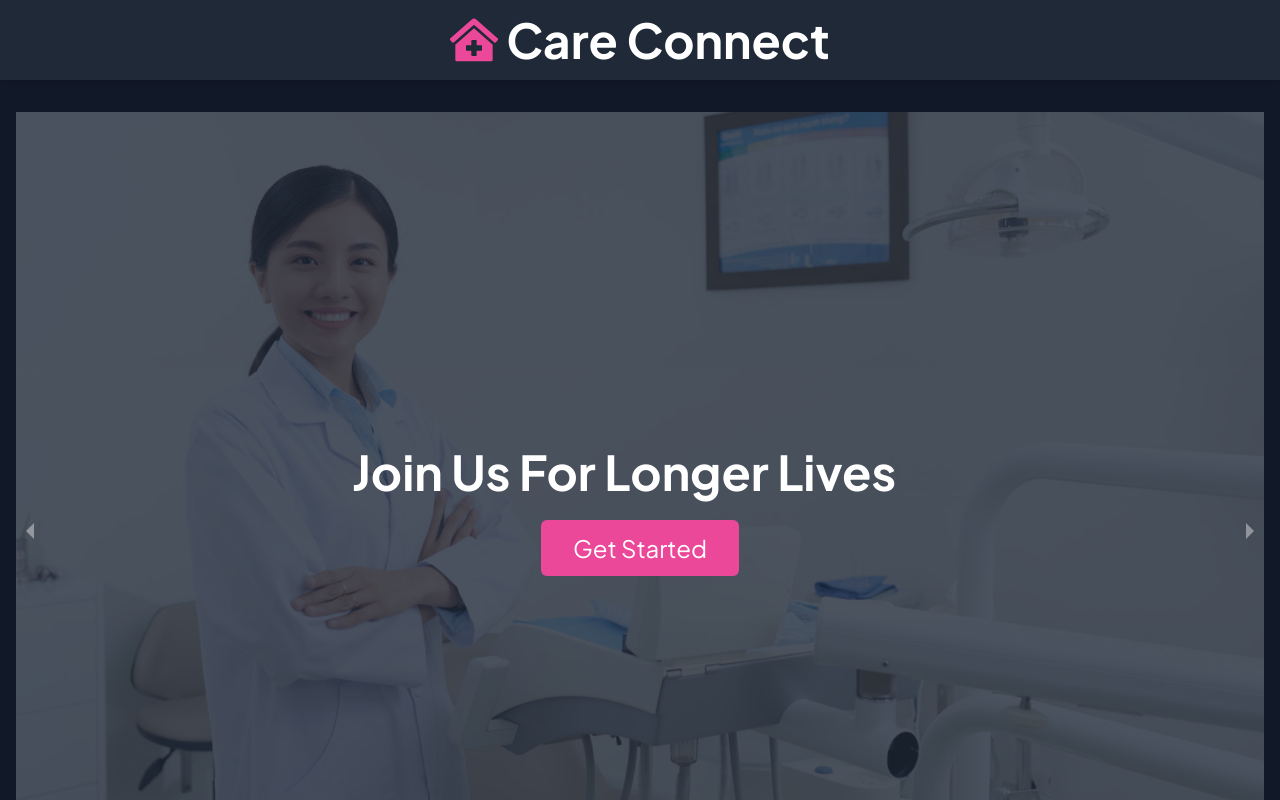
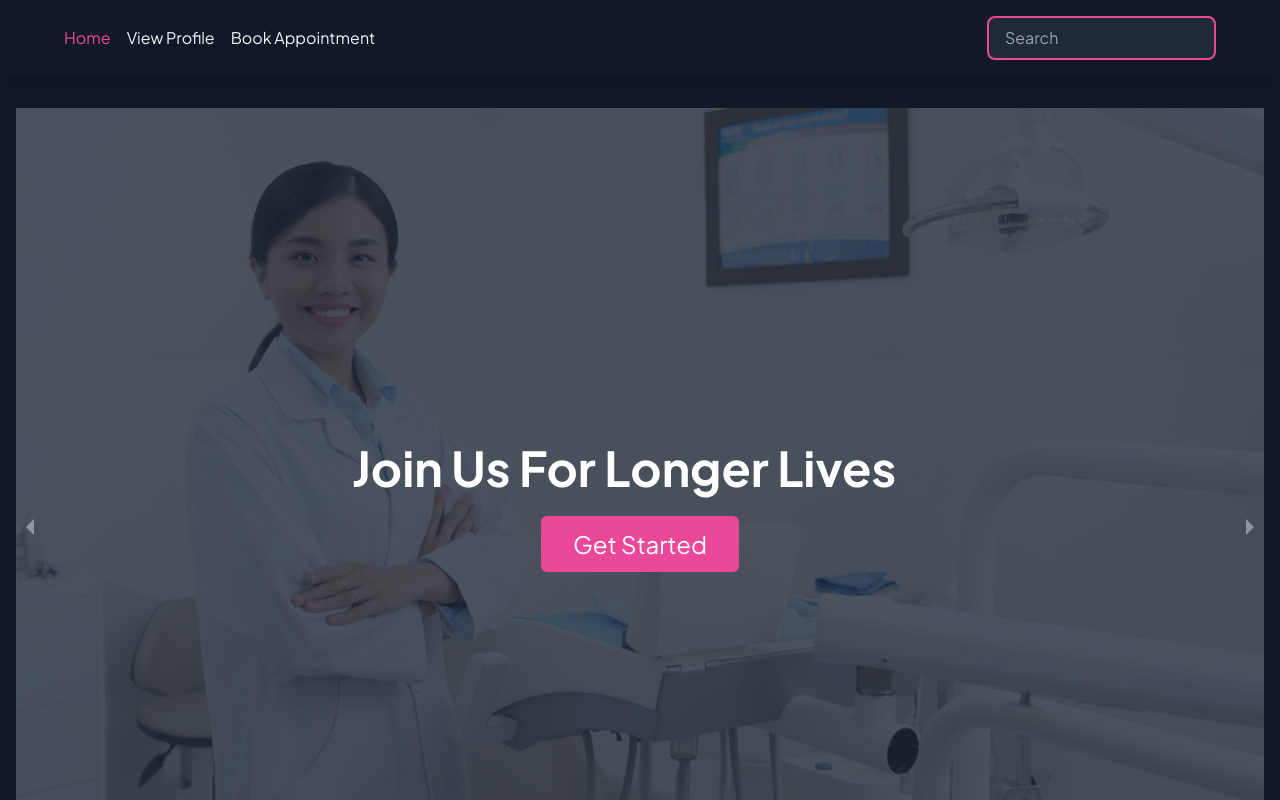
Before and after one commit to Isha-droid/CareConnect-Next, a Next.js app: page / in a window 1280 px wide. Shown: the top 800 px of the page. Built offline with nearby package versions, Linux system fonts and the light colour scheme.

Commit message:
home and update profile

```diff
--- a/app/layout.tsx
+++ b/app/layout.tsx
@@ -5,7 +5,6 @@ import { cn } from "@/lib/utils";
 import { ThemeProvider } from "@/components/theme-provider";
 import { Toaster } from "react-hot-toast";
 import Navbar from "@/components/Navbar";
-
 
 const fontSans = Plus_Jakarta_Sans({
   subsets: ["latin"],
@@ -35,8 +34,9 @@ export default function RootLayout({
           className={cn(
             "min-h-screen bg-dark-300 font-sans antialiased"
           )}
-        >
+          >
         <Toaster position="bottom-center" />
+          <Navbar/>
 
           {children}
         </body>
--- a/app/page.tsx
+++ b/app/page.tsx
@@ -1,7 +1,7 @@
 "use client"
-import { useEffect } from 'react';
-import { useState } from 'react';
-
+import { useEffect, useState } from 'react';
+import { usePathname } from 'next/navigation';
+import Link from 'next/link';
 import { FaClinicMedical } from 'react-icons/fa';
 import Timeline from '@/components/TimeLine';
 import Footer from '@/components/Footer';
@@ -9,7 +9,10 @@ import CarouselSection from '@/components/CarousalComponent';
 import HealthcareCarousel from '@/components/healthcareCarousal';
 import HealthcareSection from '@/components/healthcare';
 import PasskeyModal from '@/components/modal/AdminPasskey';
-const HomePage = () => {
+
+
+
+const HomePage: React.FC = () => {
   useEffect(() => {
     // Example: Adjust slider settings based on screen size or other conditions
     // For example, you can dynamically change slidesToShow based on window width
@@ -21,17 +24,8 @@ const HomePage = () => {
     setIsAdminModalOpen(true);
   };
 
-
   return (
     <div className="flex flex-col min-h-screen bg-gray-900 text-white">
-      {/* Header section */}
-      <header className="flex items-center justify-center py-4 bg-gray-800 shadow-md sticky top-0 z-50">
-        <div className="flex items-center space-x-2">
-          <FaClinicMedical className="text-pink-500 text-5xl" />
-          <span className="text-5xl font-bold font-sans text-white">Care Connect</span>
-        </div>
-      </header>
-
       {/* Main content sections */}
       <section className="flex flex-col items-center justify-center px-4 py-8 bg-gray-900">
         <CarouselSection />
--- a/app/patients/[userId]/update-profile/page.tsx
+++ b/app/patients/[userId]/update-profile/page.tsx
@@ -6,6 +6,9 @@ import { z } from 'zod';
 import { useForm, Controller } from 'react-hook-form';
 import { zodResolver } from '@hookform/resolvers/zod';
 import { FileUploader } from '@/components/forms/FileUpload'; // Ensure this component is updated
+import CustomFormField from '@/components/CustomFormField';
+import { updatePatientData } from '@/lib/actions/patient.actions';
+import toast from "react-hot-toast";
 
 // Define your Zod schema
 const schema = z.object({
@@ -29,13 +32,15 @@ type FormData = z.infer<typeof schema>;
 const UpdateProfile: React.FC = () => {
   const searchParams = useSearchParams();
   const [patient, setPatient] = useState<FormData | null>(null);
-  console.log(patient)
+  const [patientId, setPatientId] = useState<string | null>(null);
+
 
   // Initialize form with useForm and Zod resolver
   const { control, handleSubmit, formState: { errors }, setValue } = useForm<FormData>({
     resolver: zodResolver(schema),
     defaultValues: patient || {}
   });
+  var id;
 
   useEffect(() => {
     const patientParam = searchParams.get('patient');
@@ -44,6 +49,8 @@ const UpdateProfile: React.FC = () => {
         const decodedPatient = JSON.parse(decodeURIComponent(patientParam)) as FormData;
         setPatient(decodedPatient);
         // Set default values for the form
+        setPatientId(decodedPatient._id)
+
         Object.keys(decodedPatient).forEach((key) => {
           setValue(key as keyof FormData, decodedPatient[key]);
         });
@@ -53,14 +60,38 @@ const UpdateProfile: React.FC = () => {
     }
   }, [searchParams, setValue]);
 
-  const handleFileChange = (file: File) => {
-    setValue('identificationDocument', file);
+
+
+
+const handleSubmitForm = async (data: FormData) => {
+  try {
+    // Assume `id` is available from the context or props
+    console.log("clicking form...")
+      const updatedData: Partial<FormData> = {
+      birthDate: data.birthDate,
+      gender: data.gender,
+      address: data.address,
+      occupation: data.occupation,
+      emergencyContactName: data.emergencyContactName,
+      emergencyContactNumber: data.emergencyContactNumber,
+      insuranceProvider: data.insuranceProvider,
+      insurancePolicyNumber: data.insurancePolicyNumber,
+      allergies: data.allergies,
+      currentMedication: data.currentMedication,
+      familyMedicalHistory: data.familyMedicalHistory,
+      pastMedicalHistory: data.pastMedicalHistory,
+      identificationDocument: data.identificationDocument, // Handle file data appropriately
     };
 
-  const handleSubmitForm = (data: FormData) => {
-    // Handle form submission logic
-    console.log('Updated patient data:', data);
+    // Call the updatePatientData function
+    const response = await updatePatientData(patientId, updatedData);
+
+    toast.success(response.message);
+  } catch (error) {
+    console.error('Error during form submission:', error);
+  }
 };
+
 
   if (!patient) {
     return (
@@ -323,20 +354,25 @@ const UpdateProfile: React.FC = () => {
           </div>
 
           {/* File Upload Card */}
-          <div className="bg-gray-800 text-white p-4 rounded-lg shadow-md mt-6">
-            <h3 className="text-2xl mb-4 text-white">Identification Document</h3>
           <Controller
         name="identificationDocument"
         control={control}
         render={({ field }) => (
-                <FileUploader
-                  onChange={handleFileChange}
-                  file={field.value}
+          <CustomFormField
+            fieldType="file"
+            name="identificationDocument"
+            label="Scanned Copy of Identification Document"
+            renderSkeleton={() => (
+              <div>
+                <FileUploader files={field.value} onChange={field.onChange} />
+                {errors.identificationDocument && (
+                  <p className="text-red-500 text-sm mt-1">{errors.identificationDocument.message}</p>
+                )}
+              </div>
+            )}
           />
         )}
       />
-            {errors.identificationDocument && <p className="text-red-500 text-sm mt-1">{errors.identificationDocument.message}</p>}
-          </div>
 
           {/* Submit Button */}
           <div className="flex justify-center mt-8">
--- a/components/Navbar.tsx
+++ b/components/Navbar.tsx
@@ -1,37 +1,41 @@
-import React from 'react'
+"use client"
+import { usePathname } from 'next/navigation';
+import Link from 'next/link';
 
-const Navbar = () => {
+const Navbar: React.FC = () => {
+  const pathname = usePathname();
+  const isAdminRoute = pathname === '/admin';
 
   return (
-    <nav id="navbar" className="navbar-collapse collapse sticky bg-gray-900 py-4">
-      <div className="container mx-auto px-4">
-        <ul className="flex justify-center md:justify-start nav navbar-nav">
-          <li><a className="active text-pink-500 hover:text-white" href="index.html">Home</a></li>
-          <li><a className="nav-link text-gray-500 hover:text-white" href="#about">About us</a></li>
-          <li><a className="nav-link text-gray-500 hover:text-white" href="#service">Services</a></li>
-          <li><a className="nav-link text-gray-500 hover:text-white" href="#doctors">Doctors</a></li>
-          <li><a className="nav-link text-gray-500 hover:text-white" href="#price">Price</a></li>
-          <li><a className="nav-link text-gray-500 hover:text-white" href="#testimonials">Testimonials</a></li>
-          <li><a className="nav-link text-gray-500 hover:text-white" href="#getintouch">Contact</a></li>
+    <nav className="sticky top-0 bg-gray-900 py-4 shadow-lg">
+      <div className="container mx-auto px-4 flex flex-col md:flex-row items-center justify-between">
+        <ul className="flex justify-center md:justify-start space-x-4">
+          <li><Link href="/"><div className="text-pink-500 hover:text-pink-300 cursor-pointer py-2">Home</div></Link></li>
+          {!isAdminRoute && (
+            <>
+              <li><Link href="/profile"><div className="text-gray-100 hover:text-pink-300 cursor-pointer py-2">View Profile</div></Link></li>
+              <li><Link href="/appointment"><div className="text-gray-100 hover:text-pink-300 cursor-pointer py-2">Book Appointment</div></Link></li>
+            </>
+          )}
         </ul>
-        <div className="search-bar flex justify-center md:justify-end mt-4 md:mt-0">
-          <div id="custom-search-input">
-            <div className="input-group">
-              <input type="text" className="form-control input-lg bg-gray-800 text-gray-100 border-pink-500 border-2 px-4 py-2 rounded-lg" placeholder="Search" />
-              <span className="input-group-btn">
-                <button className="btn btn-info btn-lg" type="button">
-                  <i className="fa fa-search text-gray-100"></i>
-                </button>
-              </span>
-            </div>
+        <div className="mt-4 md:mt-0 flex items-center space-x-4">
+          <div className="relative">
+            <input
+              type="text"
+              className="bg-gray-800 text-gray-100 border-pink-500 border-2 px-4 py-2 rounded-lg"
+              placeholder="Search"
+            />
+            <button className="absolute top-0 right-0 mt-2 mr-2">
+              <i className="fa fa-search text-gray-100"></i>
+            </button>
           </div>
+          {isAdminRoute && (
+            <p className="text-pink-500">Hello, Admin</p>
+          )}
         </div>
       </div>
     </nav>
+  );
+};
 
-
-
-  )
-}
-
-export default Navbar
+export default Navbar;
```
Also changed, not shown: 1 other file (tests, documents, lock files or other folders). Lines whose indentation alone changed are shown as unchanged.
